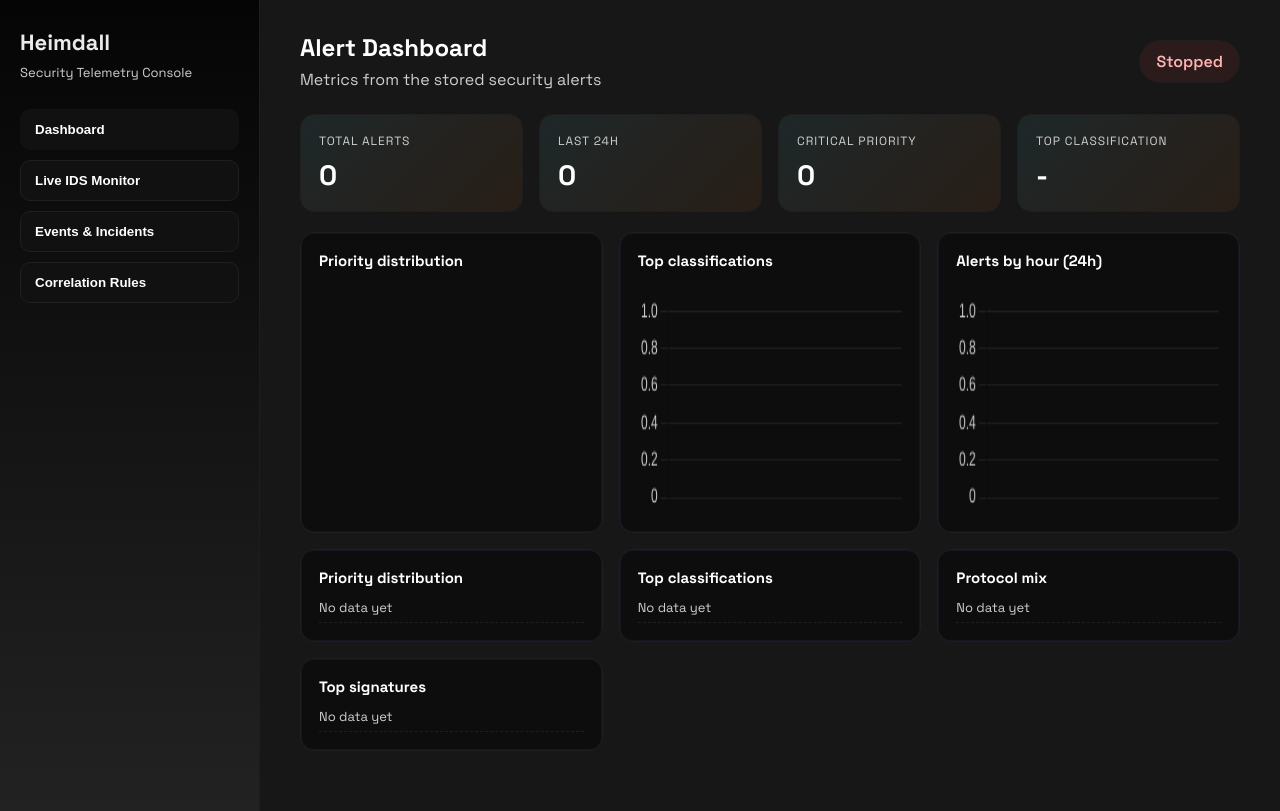
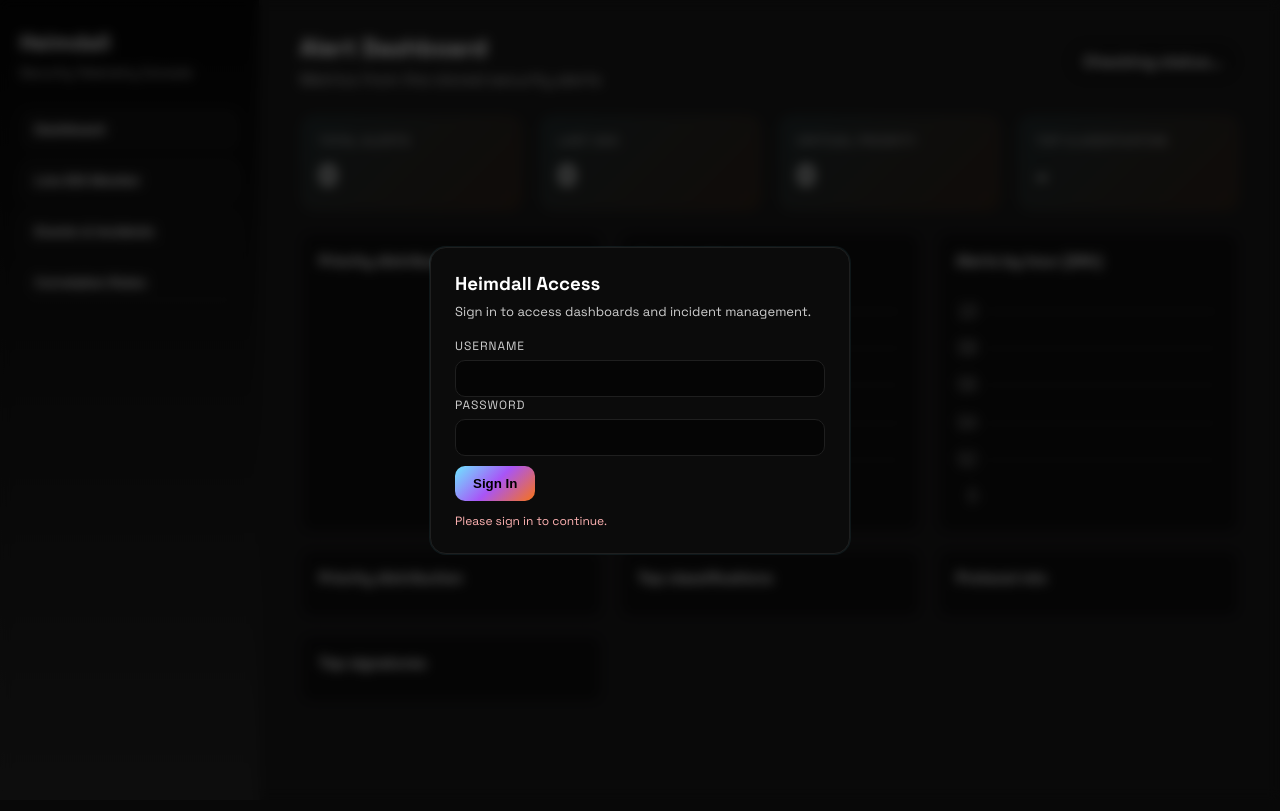
Before and after one commit to PannagV/Heimdall, a Flask app: page / in a window 1280 px wide. After the commit the page ends 672 px from the top, so only its background shows below. Run offline with Flask 3, Linux system fonts and the light colour scheme; data that the repository does not hold is empty; a map, chart or similar area stays blank; some libraries are stand-ins or nearby versions.

Commit message:
Added JWT auth with RBAC, login flow, and UI

```diff
--- a/app.py
+++ b/app.py
@@ -1,12 +1,27 @@
 import json
 import threading
+import uuid
 from collections import deque
 from datetime import datetime, timezone
 from typing import Deque, Dict, Optional
 
-from flask import Flask, jsonify, render_template, request
+from flask import Flask, jsonify, render_template, request, g
 from pymongo.errors import PyMongoError
 
+from heimdall.auth import (
+    create_access_token,
+    get_user_by_refresh,
+    hash_password,
+    is_role_allowed,
+    issue_tokens,
+    log_auth_event,
+    store_refresh_token,
+    validate_jwt,
+    verify_password,
+    hash_refresh_token,
+    rotate_refresh_token,
+    utc_iso,
+)
 from heimdall.config import ALERT_BUFFER_SIZE, DEFAULT_CONFIG
 from heimdall.correlation import CorrelationEngine, IncidentCloser
 from heimdall.hces import (
@@ -30,6 +45,9 @@ alerts_lock = threading.Lock()
 mongo_client: Optional[object] = None
 events_collection = None
 incidents_collection = None
+users_collection = None
+refresh_tokens_collection = None
+audit_collection = None
 mongo_lock = threading.Lock()
 incidents_lock = threading.Lock()
 
@@ -38,7 +56,9 @@ current_log_type = DEFAULT_CONFIG["suricata_log_type"]
 
 correlation_engine: Optional[CorrelationEngine] = None
 incident_closer: Optional[IncidentCloser] = None
-integration_client: Optional[JiraSlackIntegration] = None
+
+auth_lock = threading.Lock()
+auth_rate_limits: Dict[str, Dict] = {}
 
 
 def push_alert(event: Dict) -> None:
@@ -78,6 +98,58 @@ def serialize_doc(doc: Dict) -> Dict:
     return doc
 
 
+def client_ip() -> str:
+    forwarded = request.headers.get("X-Forwarded-For", "")
+    if forwarded:
+        return forwarded.split(",")[0].strip()
+    return request.remote_addr or "unknown"
+
+
+def rate_limit(key: str, limit: int) -> bool:
+    now = datetime.now(timezone.utc).timestamp()
+    with auth_lock:
+        entry = auth_rate_limits.get(key)
+        if not entry or entry["reset"] <= now:
+            auth_rate_limits[key] = {"count": 1, "reset": now + 60}
+            return True
+        if entry["count"] >= limit:
+            return False
+        entry["count"] += 1
+        return True
+
+
+def require_auth(required_role: Optional[str] = None):
+    def decorator(func):
+        def wrapper(*args, **kwargs):
+            auth_header = request.headers.get("Authorization", "")
+            token = auth_header.replace("Bearer ", "").strip()
+            if not token:
+                return jsonify({"status": "error", "message": "missing token"}), 401
+            payload = validate_jwt(token)
+            if not payload:
+                return jsonify({"status": "error", "message": "invalid token"}), 401
+            g.user_id = payload.get("sub")
+            g.role = payload.get("role")
+            if required_role and not is_role_allowed(g.role, required_role):
+                return jsonify({"status": "error", "message": "forbidden"}), 403
+            return func(*args, **kwargs)
+
+        wrapper.__name__ = func.__name__
+        return wrapper
+
+    return decorator
+
+
+@app.before_request
+def enforce_api_auth():
+    path = request.path
+    if not path.startswith("/api/"):
+        return None
+    if path.startswith("/api/auth/"):
+        return None
+    return require_auth()(lambda: None)()
+
+
 @app.route("/")
 def index():
     return render_template(
@@ -88,16 +160,19 @@ def index():
 
 
 @app.route("/api/status")
+@require_auth("viewer")
 def status():
     return jsonify({"running": suricata_running(), "log_type": current_log_type})
 
 
 @app.route("/api/interfaces")
+@require_auth("viewer")
 def api_interfaces():
     return jsonify({"interfaces": list_interfaces()})
 
 
 @app.route("/api/start", methods=["POST"])
+@require_auth("admin")
 def api_start():
     payload = request.get_json(silent=True) or {}
     config_path = payload.get("config") or DEFAULT_CONFIG["suricata_config"]
@@ -117,12 +192,14 @@ def api_start():
 
 
 @app.route("/api/stop", methods=["POST"])
+@require_auth("admin")
 def api_stop():
     result = stop_suricata()
     return jsonify(result)
 
 
 @app.route("/api/alerts")
+@require_auth("viewer")
 def api_alerts():
     since = request.args.get("since", type=int, default=0)
     with alerts_lock:
@@ -132,11 +209,13 @@ def api_alerts():
 
 
 @app.route("/api/metrics")
+@require_auth("viewer")
 def api_metrics():
     return jsonify(get_metrics(events_collection, mongo_lock))
 
 
 @app.route("/api/clear", methods=["POST"])
+@require_auth("analyst")
 def api_clear():
     global alert_id
     with alerts_lock:
@@ -146,11 +225,134 @@ def api_clear():
 
 
 @app.route("/api/health")
+@require_auth("viewer")
 def health():
     return jsonify({"status": "ok"})
 
 
+@app.route("/api/auth/login", methods=["POST"])
+def api_login():
+    if users_collection is None or refresh_tokens_collection is None:
+        return jsonify({"status": "error", "message": "auth unavailable"}), 503
+    if not DEFAULT_CONFIG["jwt_secret"] or not DEFAULT_CONFIG["refresh_token_secret"]:
+        return jsonify({"status": "error", "message": "auth secrets not configured"}), 500
+
+    if not rate_limit(f"login:{client_ip()}", DEFAULT_CONFIG["auth_rate_limit_per_min"]):
+        return jsonify({"status": "error", "message": "rate limit"}), 429
+
+    payload = request.get_json(silent=True) or {}
+    username = (payload.get("username") or "").strip()
+    password = payload.get("password") or ""
+    if not username or not password:
+        return jsonify({"status": "error", "message": "invalid credentials"}), 400
+
+    user = users_collection.find_one({"$or": [{"username": username}, {"email": username}]})
+    if not user or not verify_password(password, user.get("password_hash", "")):
+        log_auth_event(audit_collection, user.get("user_id") if user else None, "login", False, client_ip())
+        return jsonify({"status": "error", "message": "invalid credentials"}), 401
+
+    tokens = issue_tokens(user["user_id"], user["role"])
+    store_refresh_token(refresh_tokens_collection, user["user_id"], tokens.refresh_token)
+    log_auth_event(audit_collection, user.get("user_id"), "login", True, client_ip())
+
+    return jsonify(
+        {"access_token": tokens.access_token, "refresh_token": tokens.refresh_token}
+    )
+
+
+@app.route("/api/auth/refresh", methods=["POST"])
+def api_refresh():
+    if users_collection is None or refresh_tokens_collection is None:
+        return jsonify({"status": "error", "message": "auth unavailable"}), 503
+    if not DEFAULT_CONFIG["jwt_secret"] or not DEFAULT_CONFIG["refresh_token_secret"]:
+        return jsonify({"status": "error", "message": "auth secrets not configured"}), 500
+
+    if not rate_limit(
+        f"refresh:{client_ip()}", DEFAULT_CONFIG["auth_refresh_rate_limit_per_min"]
+    ):
+        return jsonify({"status": "error", "message": "rate limit"}), 429
+
+    payload = request.get_json(silent=True) or {}
+    refresh_token = payload.get("refresh_token")
+    if not refresh_token:
+        return jsonify({"status": "error", "message": "missing refresh token"}), 400
+
+    user = get_user_by_refresh(refresh_tokens_collection, users_collection, refresh_token)
+    if not user:
+        log_auth_event(audit_collection, None, "refresh", False, client_ip())
+        return jsonify({"status": "error", "message": "invalid refresh token"}), 401
+
+    old_hash = hash_refresh_token(refresh_token)
+    new_refresh = rotate_refresh_token(refresh_tokens_collection, old_hash)
+    store_refresh_token(refresh_tokens_collection, user["user_id"], new_refresh)
+    refresh_tokens_collection.update_one(
+        {"token_hash": old_hash}, {"$set": {"last_used_at": utc_iso()}}
+    )
+
+    access = create_access_token(user["user_id"], user["role"])
+    log_auth_event(audit_collection, user.get("user_id"), "refresh", True, client_ip())
+
+    return jsonify({"access_token": access, "refresh_token": new_refresh})
+
+
+@app.route("/api/auth/logout", methods=["POST"])
+def api_logout():
+    if refresh_tokens_collection is None:
+        return jsonify({"status": "error", "message": "auth unavailable"}), 503
+    payload = request.get_json(silent=True) or {}
+    refresh_token = payload.get("refresh_token")
+    if not refresh_token:
+        return jsonify({"status": "error", "message": "missing refresh token"}), 400
+
+    token_hash = hash_refresh_token(refresh_token)
+    refresh_tokens_collection.update_one(
+        {"token_hash": token_hash}, {"$set": {"revoked": True, "revoked_at": utc_iso()}}
+    )
+    log_auth_event(audit_collection, None, "logout", True, client_ip())
+    return jsonify({"status": "ok"})
+
+
+@app.route("/api/auth/me")
+@require_auth("viewer")
+def api_me():
+    return jsonify({"user_id": g.user_id, "role": g.role})
+
+
+@app.route("/api/auth/users", methods=["POST"])
+@require_auth("admin")
+def api_create_user():
+    if users_collection is None:
+        return jsonify({"status": "error", "message": "auth unavailable"}), 503
+    payload = request.get_json(silent=True) or {}
+    username = (payload.get("username") or "").strip()
+    password = payload.get("password") or ""
+    role = (payload.get("role") or "viewer").lower()
+    email = (payload.get("email") or "").strip() or None
+
+    if role not in ("viewer", "analyst", "admin"):
+        return jsonify({"status": "error", "message": "invalid role"}), 400
+    if not username or not password:
+        return jsonify({"status": "error", "message": "username and password required"}), 400
+
+    user_doc = {
+        "user_id": str(uuid.uuid4()),
+        "username": username,
+        "email": email,
+        "password_hash": hash_password(password),
+        "role": role,
+        "created_at": utc_iso(),
+    }
+    try:
+        users_collection.insert_one(user_doc)
+    except PyMongoError:
+        return jsonify({"status": "error", "message": "user exists"}), 409
+
+    log_auth_event(audit_collection, user_doc["user_id"], "create_user", True, client_ip())
+    return jsonify({"status": "created", "user_id": user_doc["user_id"]})
+
+
 @app.route("/api/events")
+@require_auth("viewer")
 def api_events():
     if events_collection is None:
         return jsonify({"events": []})
@@ -184,6 +386,7 @@ def api_events():
 
 
 @app.route("/api/incidents")
+@require_auth("viewer")
 def api_incidents():
     if incidents_collection is None:
         return jsonify({"incidents": []})
@@ -207,6 +410,7 @@ def api_incidents():
 
 
 @app.route("/api/incidents/<incident_id>/close", methods=["POST"])
+@require_auth("analyst")
 def api_close_incident(incident_id: str):
     if incidents_collection is None:
         return jsonify({"status": "error", "message": "incidents collection unavailable"}), 503
@@ -233,6 +437,7 @@ def api_close_incident(incident_id: str):
 
 
 @app.route("/api/rules", methods=["GET", "PUT"])
+@require_auth("admin")
 def api_rules():
     rules_path = DEFAULT_CONFIG["correlation_rules_path"]
     if request.method == "GET":
@@ -278,9 +483,31 @@ def api_rules():
 
 
 init_hces_validator()
-mongo_client, events_collection, incidents_collection = init_mongo(
-    DEFAULT_CONFIG["mongo_uri"]
-)
+(
+    mongo_client,
+    events_collection,
+    incidents_collection,
+    users_collection,
+    refresh_tokens_collection,
+    audit_collection,
+) = init_mongo(DEFAULT_CONFIG["mongo_uri"])
+
+if (
+    users_collection is not None
+    and DEFAULT_CONFIG["bootstrap_admin_user"]
+    and DEFAULT_CONFIG["bootstrap_admin_password"]
+):
+    existing = users_collection.find_one({"username": DEFAULT_CONFIG["bootstrap_admin_user"]})
+    if not existing:
+        users_collection.insert_one(
+            {
+                "user_id": str(uuid.uuid4()),
+                "username": DEFAULT_CONFIG["bootstrap_admin_user"],
+                "password_hash": hash_password(DEFAULT_CONFIG["bootstrap_admin_password"]),
+                "role": DEFAULT_CONFIG["bootstrap_admin_role"],
+                "created_at": utc_iso(),
+            }
+        )
 integration_client = JiraSlackIntegration(
     events_collection,
     incidents_collection,
--- a/requirements.txt
+++ b/requirements.txt
@@ -4,3 +4,5 @@ numpy>=1.26.0
 pandas>=2.2.0
 jsonschema>=4.22.0
 requests>=2.32.0
+PyJWT>=2.8.0
+bcrypt>=4.1.2
--- a/static/script.js
+++ b/static/script.js
@@ -39,6 +39,15 @@ const reloadRulesBtn = document.getElementById('reloadRulesBtn');
 const formatRulesBtn = document.getElementById('formatRulesBtn');
 const saveRulesBtn = document.getElementById('saveRulesBtn');
 
+const authModal = document.getElementById('authModal');
+const authForm = document.getElementById('authForm');
+const authUsername = document.getElementById('authUsername');
+const authPassword = document.getElementById('authPassword');
+const authError = document.getElementById('authError');
+
+let accessToken = null;
+let refreshToken = sessionStorage.getItem('heimdall_refresh_token');
+
 let lastAlertId = 0;
 let alertCount = 0;
 
@@ -72,15 +81,57 @@ function renderStatus(running, logType) {
   statusEl.className = running ? 'status running' : 'status stopped';
 }
 
+function showAuthModal(message) {
+  if (authModal) authModal.classList.remove('hidden');
+  if (authError) authError.textContent = message || '';
+}
+
+function hideAuthModal() {
+  if (authModal) authModal.classList.add('hidden');
+  if (authError) authError.textContent = '';
+}
+
+async function authFetch(url, options = {}, retry = true) {
+  const headers = options.headers ? { ...options.headers } : {};
+  if (accessToken) headers.Authorization = `Bearer ${accessToken}`;
+  const response = await fetch(url, { ...options, headers });
+  if (response.status === 401 && refreshToken && retry) {
+    const refreshed = await refreshAccessToken();
+    if (refreshed) {
+      return authFetch(url, options, false);
+    }
+    showAuthModal('Session expired. Please sign in again.');
+  }
+  return response;
+}
+
+async function refreshAccessToken() {
+  try {
+    const res = await fetch('/api/auth/refresh', {
+      method: 'POST',
+      headers: { 'Content-Type': 'application/json' },
+      body: JSON.stringify({ refresh_token: refreshToken }),
+    });
+    if (!res.ok) return false;
+    const data = await res.json();
+    accessToken = data.access_token;
+    refreshToken = data.refresh_token;
+    sessionStorage.setItem('heimdall_refresh_token', refreshToken);
+    return true;
+  } catch (err) {
+    return false;
+  }
+}
+
 async function fetchStatus() {
-  const res = await fetch('/api/status');
+  const res = await authFetch('/api/status');
   const data = await res.json();
   renderStatus(data.running, data.log_type);
 }
 
 async function fetchInterfaces() {
   try {
-    const res = await fetch('/api/interfaces');
+    const res = await authFetch('/api/interfaces');
     const data = await res.json();
     const interfaces = data.interfaces || [];
     if (!interfaces.length) return;
@@ -236,7 +287,7 @@ function renderIncidents(incidents) {
 
 async function fetchEvents() {
   try {
-    const res = await fetch('/api/events?limit=200');
+    const res = await authFetch('/api/events?limit=200');
     const data = await res.json();
     renderEvents(data.events || []);
   } catch (err) {
@@ -246,7 +297,7 @@ async function fetchEvents() {
 
 async function fetchIncidents() {
   try {
-    const res = await fetch('/api/incidents?limit=200');
+    const res = await authFetch('/api/incidents?limit=200');
     const data = await res.json();
     renderIncidents(data.incidents || []);
   } catch (err) {
@@ -257,7 +308,7 @@ async function fetchIncidents() {
 async function closeIncident(incidentId) {
   if (!incidentId) return;
   try {
-    await fetch(`/api/incidents/${incidentId}/close`, { method: 'POST' });
+    await authFetch(`/api/incidents/${incidentId}/close`, { method: 'POST' });
     fetchIncidents();
   } catch (err) {
     // ignore
@@ -272,7 +323,7 @@ function setRulesStatus(message, isError = false) {
 
 async function fetchRules() {
   try {
-    const res = await fetch('/api/rules');
+    const res = await authFetch('/api/rules');
     const data = await res.json();
     if (rulesPathEl) rulesPathEl.textContent = data.path || 'Rules file';
     if (rulesEditor) rulesEditor.value = data.raw || '';
@@ -296,7 +347,7 @@ function formatRules() {
 async function saveRules() {
   if (!rulesEditor) return;
   try {
-    const res = await fetch('/api/rules', {
+    const res = await authFetch('/api/rules', {
       method: 'PUT',
       headers: { 'Content-Type': 'application/json' },
       body: JSON.stringify({ raw: rulesEditor.value }),
@@ -456,7 +507,7 @@ function updateCharts(metrics) {
 
 async function pollAlerts() {
   try {
-    const res = await fetch(`/api/alerts?since=${lastAlertId}`);
+    const res = await authFetch(`/api/alerts?since=${lastAlertId}`);
     const data = await res.json();
     data.alerts.forEach(alert => {
       lastAlertId = Math.max(lastAlertId, alert.id || 0);
@@ -471,7 +522,7 @@ async function pollAlerts() {
 
 async function fetchMetrics() {
   try {
-    const res = await fetch('/api/metrics');
+    const res = await authFetch('/api/metrics');
     const data = await res.json();
     updateDashboard(data);
   } catch (err) {
@@ -485,7 +536,7 @@ startBtn.addEventListener('click', async () => {
     config: configInput.value.trim(),
     log_type: logTypeSelect.value,
   };
-  const res = await fetch('/api/start', {
+  const res = await authFetch('/api/start', {
     method: 'POST',
     headers: { 'Content-Type': 'application/json' },
     body: JSON.stringify(payload),
@@ -498,12 +549,12 @@ startBtn.addEventListener('click', async () => {
 });
 
 stopBtn.addEventListener('click', async () => {
-  await fetch('/api/stop', { method: 'POST' });
+  await authFetch('/api/stop', { method: 'POST' });
   fetchStatus();
 });
 
 clearBtn.addEventListener('click', async () => {
-  await fetch('/api/clear', { method: 'POST' });
+  await authFetch('/api/clear', { method: 'POST' });
   alertsEl.innerHTML = '';
   alertCount = 0;
   lastAlertId = 0;
@@ -518,6 +569,38 @@ navItems.forEach(item => {
     }
   });
 });
+
+if (authForm) {
+  authForm.addEventListener('submit', async event => {
+    event.preventDefault();
+    if (authError) authError.textContent = '';
+    const payload = {
+      username: authUsername?.value?.trim() || '',
+      password: authPassword?.value || '',
+    };
+    try {
+      const res = await fetch('/api/auth/login', {
+        method: 'POST',
+        headers: { 'Content-Type': 'application/json' },
+        body: JSON.stringify(payload),
+      });
+      const data = await res.json();
+      if (!res.ok) {
+        showAuthModal(data.message || 'Login failed');
+        return;
+      }
+      accessToken = data.access_token;
+      refreshToken = data.refresh_token;
+      sessionStorage.setItem('heimdall_refresh_token', refreshToken);
+      hideAuthModal();
+      fetchStatus();
+      fetchMetrics();
+      fetchInterfaces();
+    } catch (err) {
+      showAuthModal('Login failed');
+    }
+  });
+}
 
 if (refreshEventsBtn) {
   refreshEventsBtn.addEventListener('click', () => {
@@ -539,10 +622,25 @@ if (reloadRulesBtn) reloadRulesBtn.addEventListener('click', fetchRules);
 if (formatRulesBtn) formatRulesBtn.addEventListener('click', formatRules);
 if (saveRulesBtn) saveRulesBtn.addEventListener('click', saveRules);
 
+async function initAuthSession() {
+  if (refreshToken) {
+    const refreshed = await refreshAccessToken();
+    if (refreshed) {
+      hideAuthModal();
+      return true;
+    }
+  }
+  showAuthModal('Please sign in to continue.');
+  return false;
+}
+
+initCharts();
+setActiveSection('dashboard');
+
+initAuthSession().then(authenticated => {
+  if (!authenticated) return;
   fetchStatus();
   fetchInterfaces();
-initCharts();
-setActiveSection('dashboard');
   fetchMetrics();
   setInterval(fetchStatus, 5000);
   setInterval(pollAlerts, 1500);
@@ -554,3 +652,4 @@ setInterval(() => {
       fetchIncidents();
     }
   }, 7000);
+});
--- a/static/style.css
+++ b/static/style.css
@@ -442,3 +442,47 @@ button:not(.primary):not(.ghost) {
 .rules-guide strong {
   color: #ffffff;
 }
+
+.auth-modal {
+  position: fixed;
+  inset: 0;
+  background: rgba(0, 0, 0, 0.6);
+  display: flex;
+  align-items: center;
+  justify-content: center;
+  backdrop-filter: blur(6px);
+  z-index: 2000;
+}
+
+.auth-modal.hidden {
+  display: none;
+}
+
+.auth-card {
+  width: min(420px, 90vw);
+  background: #0b0b0b;
+  border: 1px solid #1f1f1f;
+  border-radius: 16px;
+  padding: 24px;
+  box-shadow: 0 0 0 1px rgba(110, 231, 255, 0.08);
+}
+
+.auth-card h3 {
+  margin: 0 0 8px;
+}
+
+.auth-card p {
+  margin: 0 0 18px;
+  color: #cfcfcf;
+  font-size: 13px;
+}
+
+.auth-actions {
+  margin-top: 10px;
+}
+
+.auth-error {
+  margin-top: 12px;
+  font-size: 12px;
+  color: #ffb3b3;
+}
--- a/template/index.html
+++ b/template/index.html
@@ -212,6 +212,27 @@
     </main>
   </div>
 
+  <div class="auth-modal" id="authModal">
+    <div class="auth-card">
+      <h3>Heimdall Access</h3>
+      <p>Sign in to access dashboards and incident management.</p>
+      <form id="authForm">
+        <div class="field">
+          <label for="authUsername">Username</label>
+          <input id="authUsername" type="text" autocomplete="username" />
+        </div>
+        <div class="field">
+          <label for="authPassword">Password</label>
+          <input id="authPassword" type="password" autocomplete="current-password" />
+        </div>
+        <div class="auth-actions">
+          <button type="submit" class="primary">Sign In</button>
+        </div>
+        <div class="auth-error" id="authError"></div>
+      </form>
+    </div>
+  </div>
+
   <script src="https://cdn.jsdelivr.net/npm/chart.js"></script>
   <script src="/static/script.js"></script>
 </body>
```
Also changed, not shown: heimdall/auth.py (added, +137 -0 lines), heimdall/config.py (+10 -0 lines), heimdall/storage.py (+34 -4 lines). Lines whose indentation alone changed are shown as unchanged.
